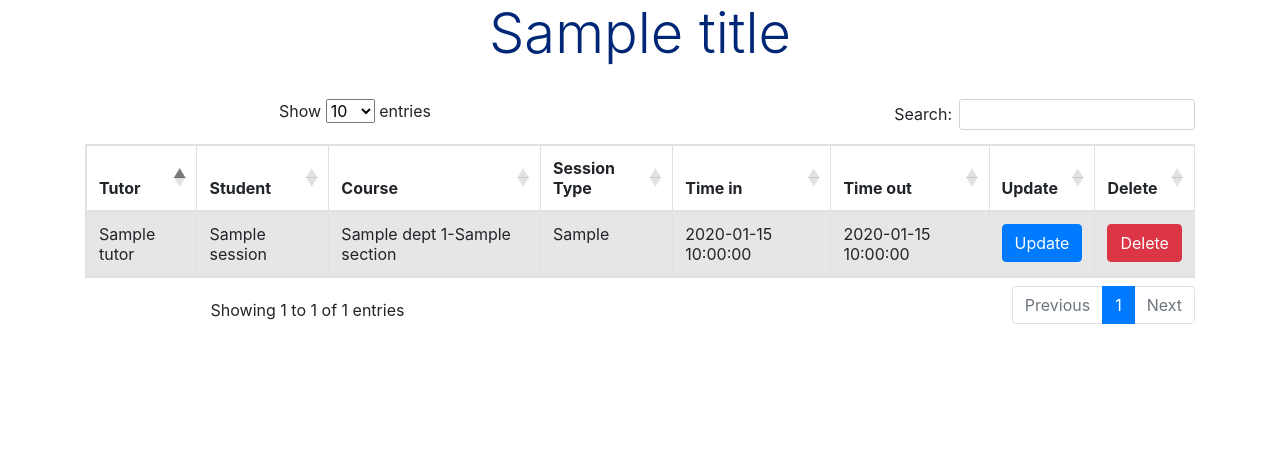
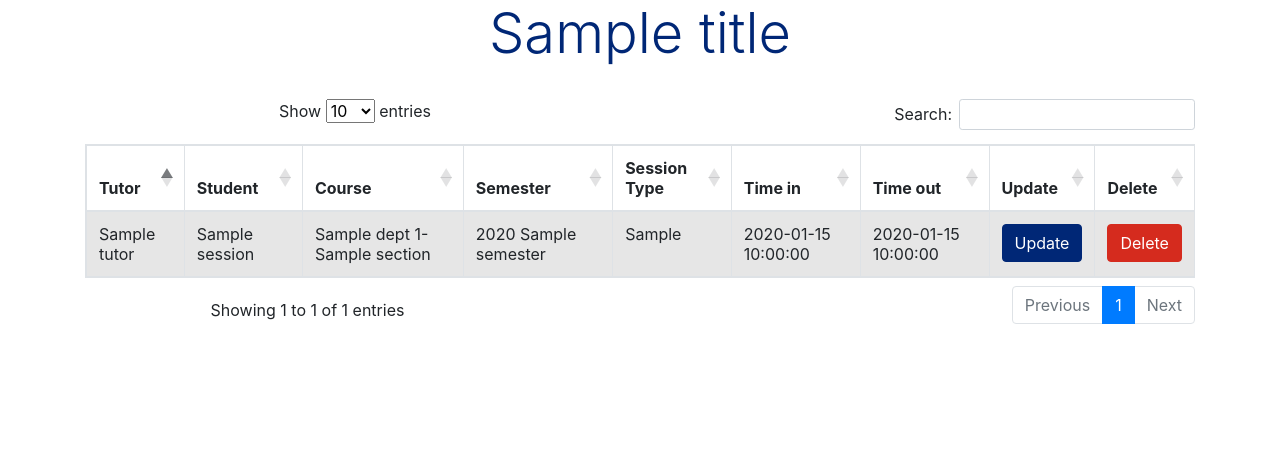
Before and after one commit to Wellesley-CS304-SP18/semester-project-betterthantutortrac, a Flask app: template templates/viewSessions.html in a window 1280 px wide. Shown: the part 56-519 px from the top of the page. Run offline with Flask 2, Linux system fonts and the light colour scheme; the template is opened without the code that fills it: most values are stand-ins (such as "Sample title", 1, 10 or a date in 2020); some libraries are stand-ins or nearby versions.

Commit message:
updated colors of buttons, added column to table

```diff
--- a/templates/viewSessions.html
+++ b/templates/viewSessions.html
@@ -13,6 +13,7 @@
         <th>Tutor</th>
         <th>Student</th>
         <th>Course</th>
+	<th>Semester</th>
         <th>Session Type</th>
         <th>Time in</th>
         <th>Time out</th>
@@ -26,14 +27,15 @@
         <td>{{ s.name if s.isTutor else s.tutor }}</td>
         <td>{{ s.name if not s.isTutor }}</td>
         <td>{{ s.dept }} {{ s.courseNum }}-{{ s.section }}</td>
+	<td>{{ s.year }} {{ s.semester }}</td>
         <td>{{ s.sessionType }}</td>
         <td>{{ s.beginTime }}</td>
         <td>{{ s.endTime }}</td>
         <td>
-          <button type="button" class="btn btn-primary update_modal" value="{{ s.sid }}">Update</button>
+          <button type="button" class="btn btn-wellesley-blue update_modal" value="{{ s.sid }}">Update</button>
         </td>
         <td>
-          <button type="button" class="btn btn-danger delete_modal" value="{{ s.sid }}">Delete</button>
+          <button type="button" class="btn btn-wellesley-red delete_modal" value="{{ s.sid }}">Delete</button>
         </td>
     </tr>
     {% endfor %}
@@ -86,7 +88,7 @@
     </div>
     <div class="modal-footer">
         <button type="button" class="btn btn-default" data-dismiss="modal">Close</button>
-        <button type="button" class="btn btn-primary confirm_update" value="{{ sessionId }}">Update</button>
+        <button type="button" class="btn btn-wellesley-blue confirm_update" value="{{ sessionId }}">Update</button>
     </div>
 </div></div></div>
 </script>
@@ -101,7 +103,7 @@
     <div class="modal-body">Do you really want to delete this session?</div>
     <div class="modal-footer">
         <button type="button" class="btn btn-default" data-dismiss="modal">Cancel</button>
-        <button type="button" class="btn btn-primary confirm_delete" value="{{ sessionId }}">Delete</button>
+        <button type="button" class="btn btn-wellesley-red confirm_delete" value="{{ sessionId }}">Delete</button>
     </div>
 </div></div></div>
 </script>
```
